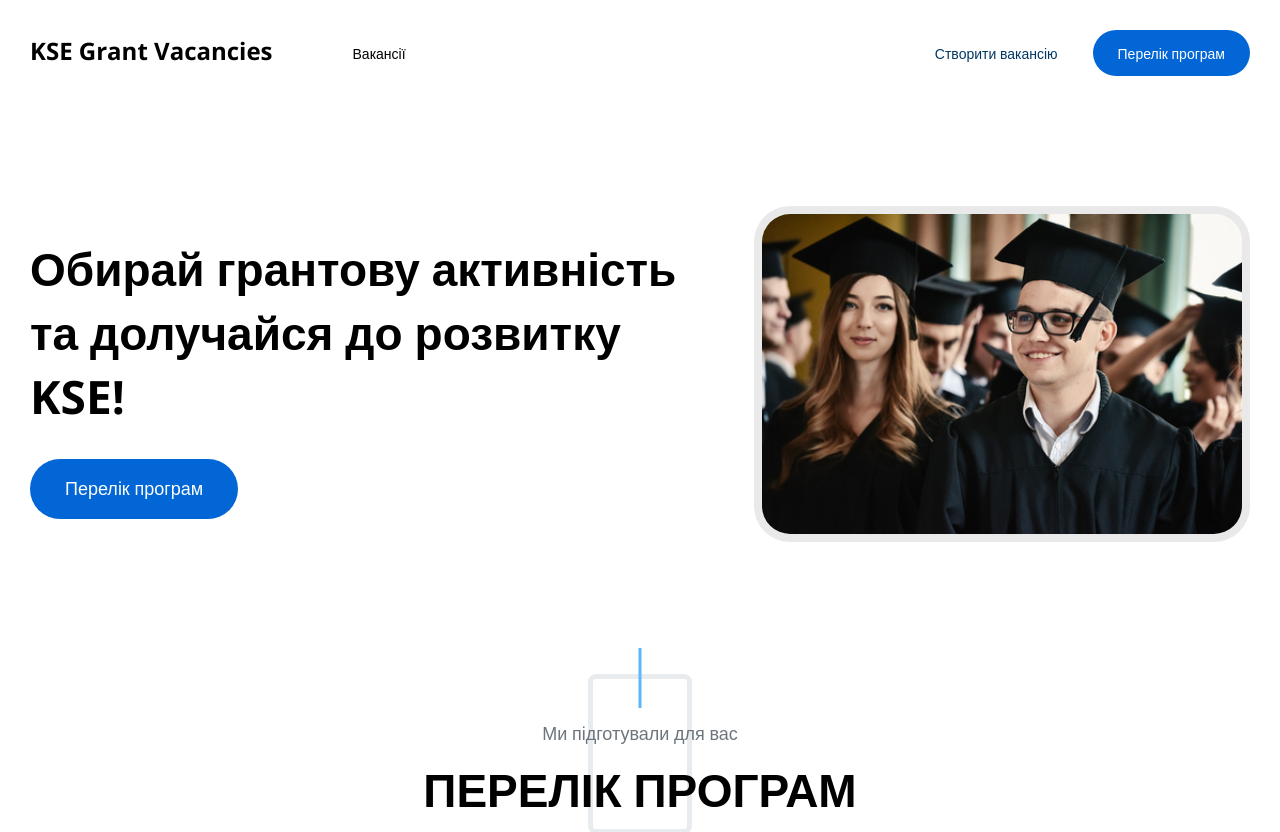
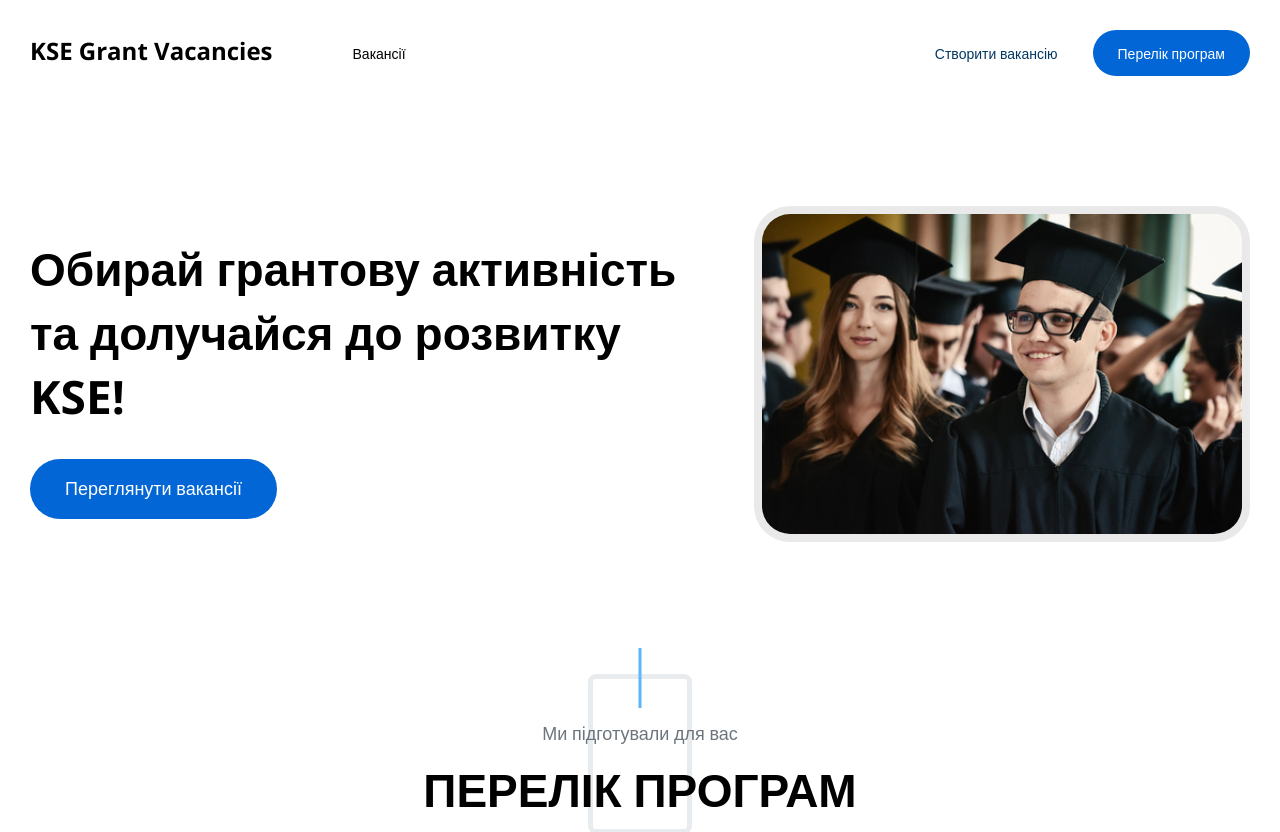
Before and after one commit to Mavvkkaa/KseGrantAutomatization, a plain HTML site: page index.html in a window 1280 px wide. Shown: the top 832 px of the page. Drawn offline with nearby package versions, Linux system fonts and the light colour scheme; no server answers.

Commit message:
newButtonChange

```diff
--- a/index.html
+++ b/index.html
@@ -45,7 +45,7 @@
                 <div class="call-to-action-text-hold">
                     <h1 class="call-to-action-title">Обирай грантову активність та долучайся до розвитку KSE!</h1>
 
-                    <a href="#programs" class="call-to-action-action btn btn-xl">Перелік програм</a>
+                    <a href="#vacancy" class="call-to-action-action btn btn-xl">Переглянути вакансії</a>
                 </div>
                 <div class="call-to-action-img-hold">
                     <img src="./img/call-to-action-img.jpg" alt="" class="call-to-action-img w-100">
```
